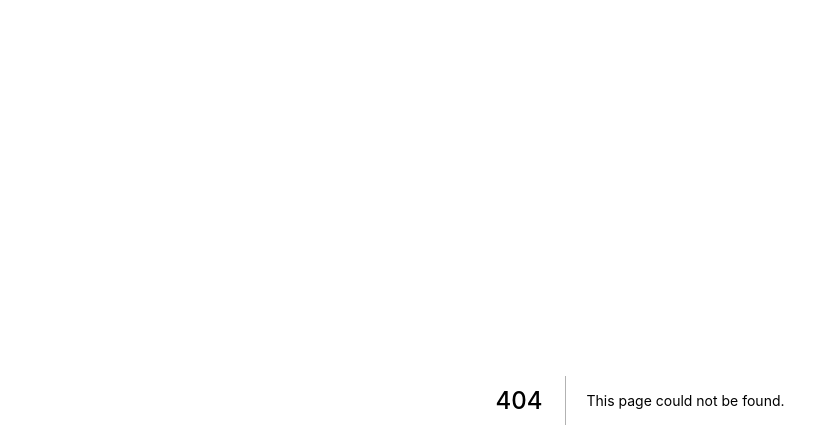
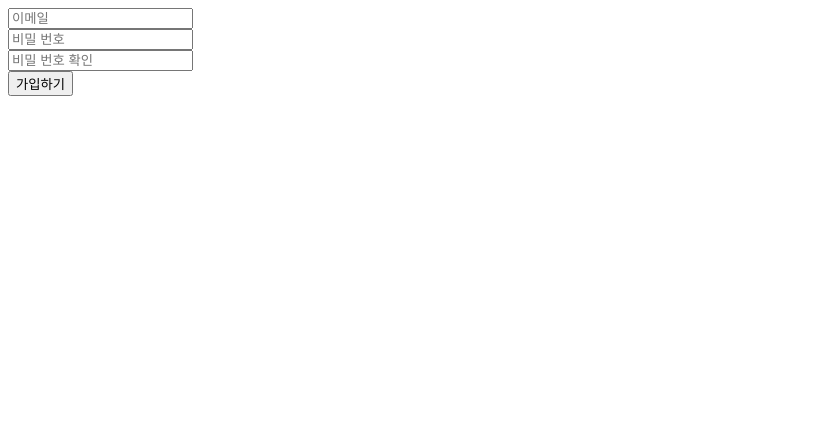
Before and after one commit to jay0425/class_quiz, a Next.js app: page /02-4 in a window 1280 px wide. Before the commit this address had no page. Shown: the top 448 px of the page, without its empty margins (0-839 px from the left). Built offline with nearby package versions, Linux system fonts and the light colour scheme.

Commit message:
회원가입 폼

```diff
--- /dev/null
+++ b/pages/02-4/index.js
@@ -0,0 +1,68 @@
+import { useState } from 'react';
+
+export default function ExamplePage4() {
+  const [email, setEmail] = useState('');
+  const [password, setPassword] = useState('');
+  const [passwordCheck, setPasswordCheck] = useState('');
+
+  const [emailErrer, setEmailError] = useState('');
+  const [emailCheckErrer, setEmailCheckError] = useState('');
+  const [passwordError, setPasswordError] = useState('');
+  const [passwordCheckError, setPasswordCheckError] = useState('');
+
+  const onChangeEmail = (event) => {
+    setEmail(event.target.value);
+    if (event.target.value) {
+      setEmailError('');
+    }
+
+    if (email.includes('@') === false) {
+      setEmailCheckError('이메일 형식을 확인해주세요!!');
+    }
+  };
+
+  const onChangePassword = (event) => {
+    setPassword(event.target.value);
+    if (event.target.value) {
+      setPasswordError('');
+    }
+  };
+
+  const onChangePasswordCheck = (event) => {
+    setPasswordCheck(event.target.value);
+    if (event.target.value) {
+      setPasswordCheckError('');
+    }
+  };
+
+  const onClickSubmit = async (event) => {
+    if (!email) {
+      setEmailError('이메일을 입력해주세요!!');
+    }
+
+    if (!password) {
+      setPasswordError('비밀번호를 입력해주세요!!');
+    }
+
+    if (password !== passwordCheck) {
+      setPasswordCheckError('비밀번호가 일치하지 않습니다!!');
+    }
+
+    if (email && password && passwordCheck && email.includes('@')) {
+      alert('정상적으로 포스팅되었습니다.');
+    }
+  };
+
+  return (
+    <>
+      <input type="text" placeholder="이메일" onChange={onChangeEmail} />
+      <div style={{ color: 'red' }}>{emailErrer}</div>
+      <div style={{ color: 'red' }}>{emailCheckErrer}</div>
+      <input type="password" placeholder="비밀 번호" onChange={onChangePassword} />
+      <div style={{ color: 'red' }}>{passwordError}</div>
+      <input type="password" placeholder="비밀 번호 확인" onChange={onChangePasswordCheck} />
+      <div style={{ color: 'red' }}>{passwordCheckError}</div>
+      <button onClick={onClickSubmit}>가입하기</button>
+    </>
+  );
+}
```
